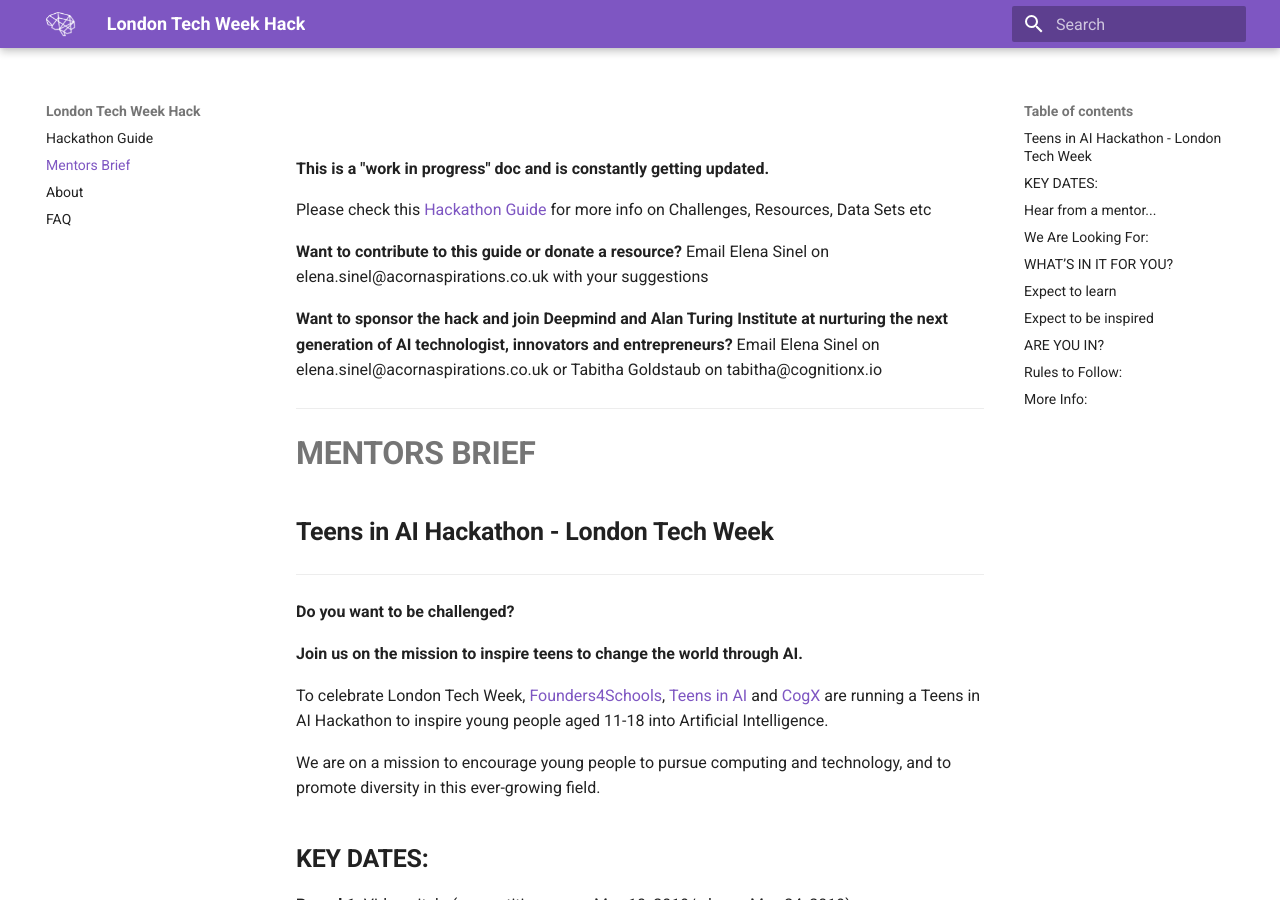
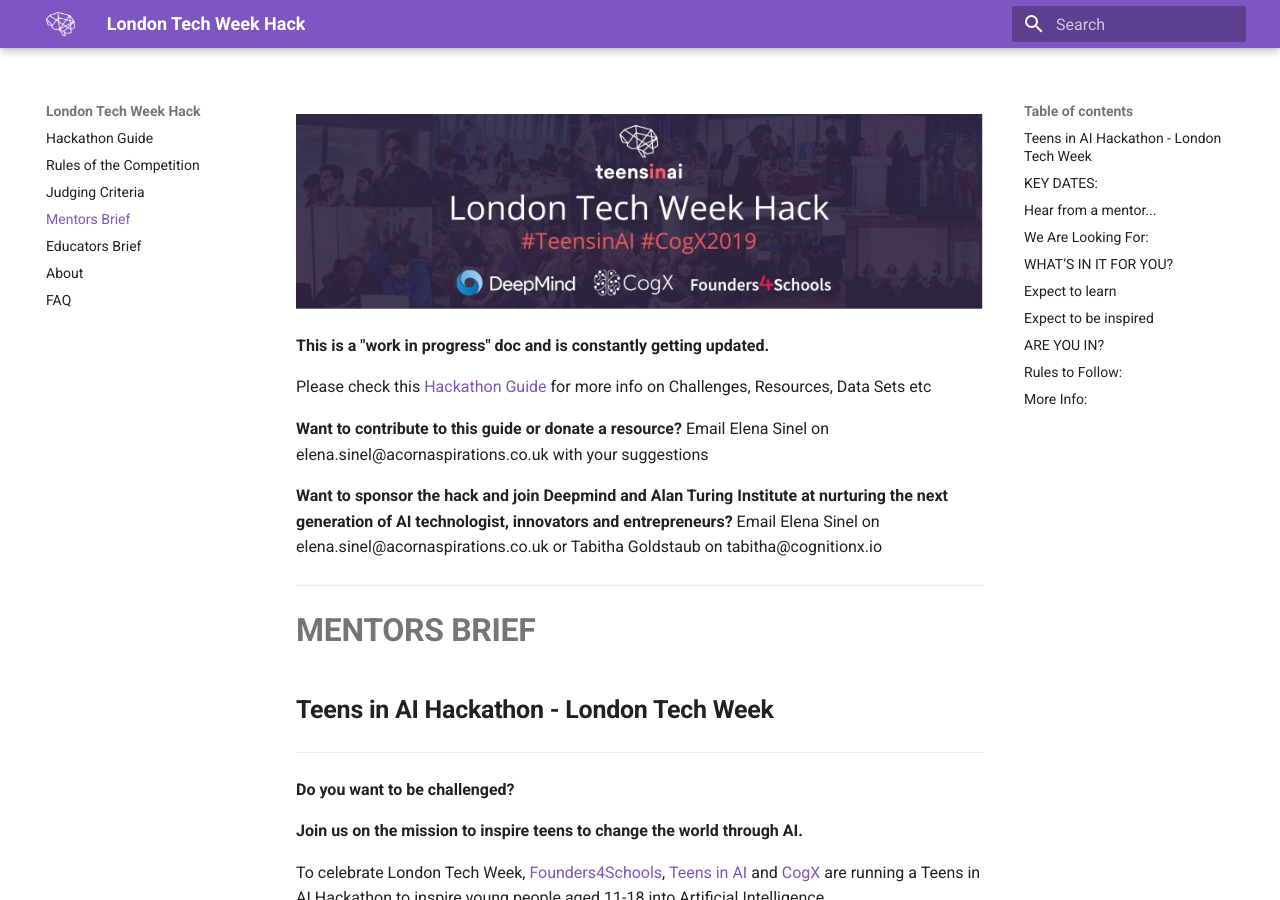
Before and after one commit to elenasinel/tech-week, an MkDocs documentation site: the page built from docs/mentors-brief.md, in a window 1280 px wide and 900 px high. Built offline with MkDocs 1.6.1 and Material for MkDocs 9.7.7, drawn with Linux system fonts in a browser that asks for light colours.

Commit message:
Update images and sidebar configuration

```diff
--- a/docs/admin/config.yml
+++ b/docs/admin/config.yml
@@ -3,7 +3,7 @@
   repo: Teens-in-AI/tech-week
 #publish_mode: editorial_workflow
 media_folder: "docs/images"
-public_folder: "hackathon-guide/images"
+public_folder: "images"
 collections:
   - name: "doc"
     label: "Documentation"
--- a/docs/mentors-brief.md
+++ b/docs/mentors-brief.md
@@ -1,7 +1,7 @@
 ---
 title: MENTORS BRIEF
 ---
-![](/hackathon-guide/images/whatsapp-image-2019-04-27-at-3.26.55-pm.jpeg)
+![](/images/whatsapp-image-2019-04-27-at-3.26.55-pm.jpeg)
 
 **This is a "work in progress" doc and is constantly getting updated.**
 
@@ -171,4 +171,4 @@
 
 **For further info email Elena on elena.sinel@acornaspirations.co.uk**
 
-![](/hackathon-guide/images/whatsapp-image-2019-04-27-at-3.26.55-pm.jpeg)
+![](/images/whatsapp-image-2019-04-27-at-3.26.55-pm.jpeg)
--- a/mkdocs.yml
+++ b/mkdocs.yml
@@ -1,7 +1,10 @@
 site_name: "London Tech Week Hack"
 nav:
   - Hackathon Guide: "index.md"
+  - Rules of the Competition: "rules-of-the-competition.md"
+  - Judging Criteria: "judging-criteria.md"
   - Mentors Brief: "mentors-brief.md"
+  - Educators Brief: "educators.md"
   - About: "about.md"
   - FAQ: "faq.md"
 theme:
```
Also changed, not shown: 1 other file.
